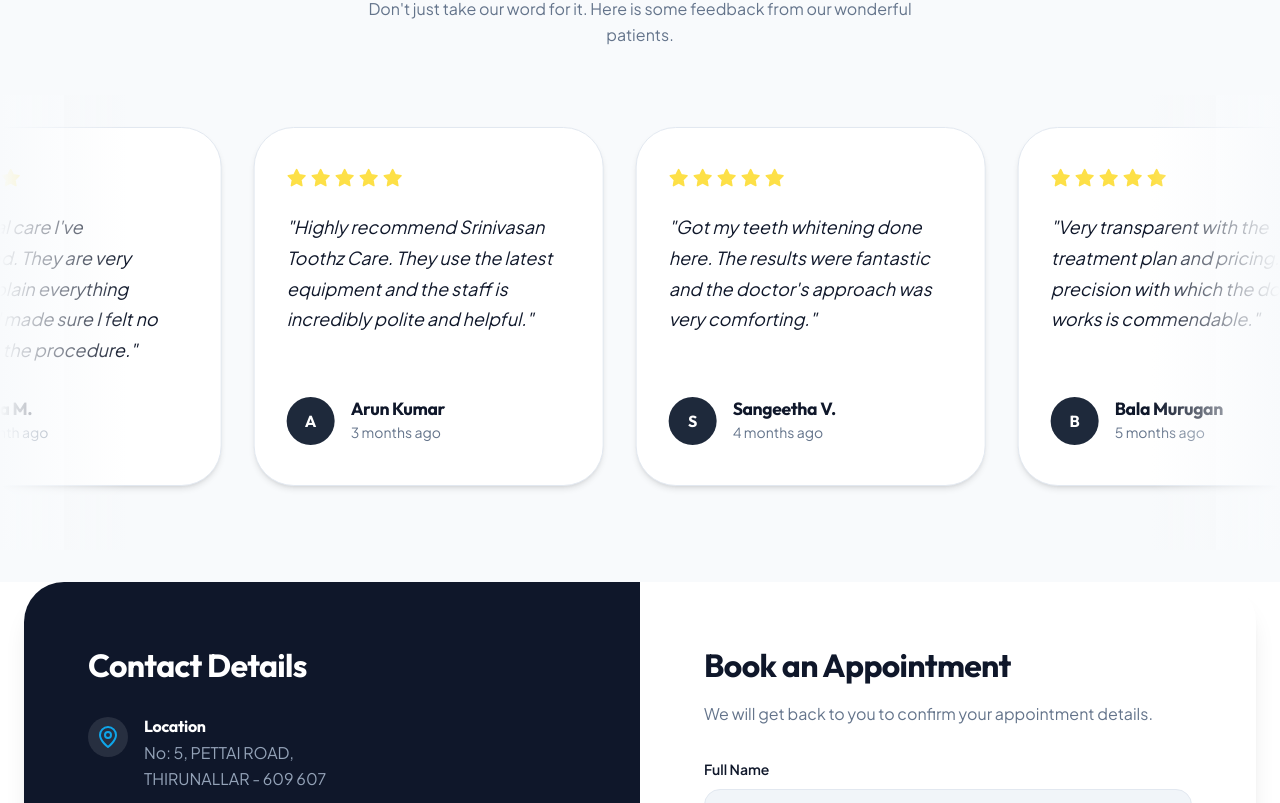
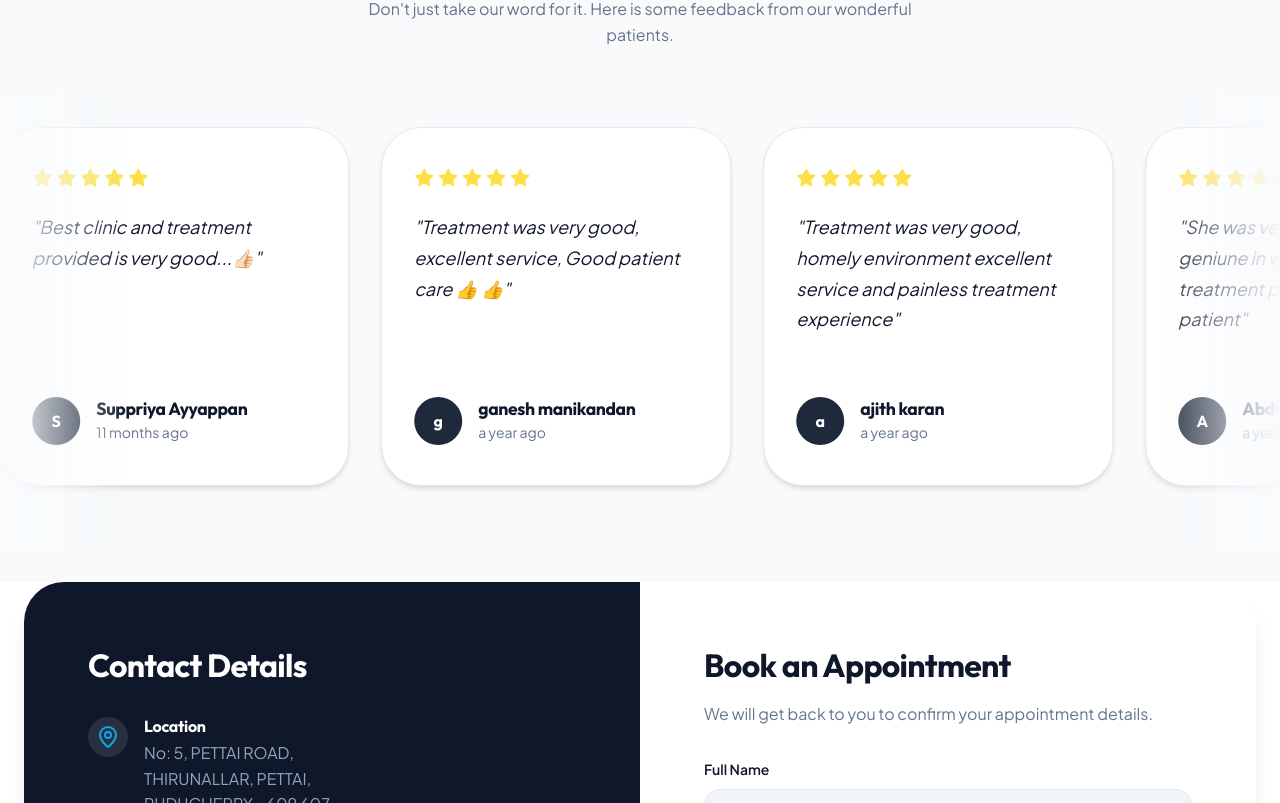
Before and after one commit to srinivasantoothzcare/renu, a React (Vite) app in the folder caredent/: page / in a window 1280 px wide. Shown: the part 3557-4360 px from the top of the page. Built offline with nearby package versions, Linux system fonts and the light colour scheme.

Commit message:
Fix doctor photo path and update Google reviews/map

```diff
--- a/caredent/src/App.jsx
+++ b/caredent/src/App.jsx
@@ -462,7 +462,7 @@ const CSS_STYLES = `
   .doctor-img {
     height: 400px;
     background-color: #E2E8F0;
-    background-image: url('/doctorphoto.webp');
+    background-image: url('doctorphoto.webp');
     background-size: cover;
     background-position: center;
   }
@@ -994,14 +994,12 @@ const Team = () => (
 
 const Testimonials = () => {
   const reviews = [
-    { name: "Karthik R.", rating: 5, date: "2 weeks ago", text: "Dr. Renuka Devy is exceptional! Extremely professional and the clinic is spotless. My implant surgery went perfectly smooth." },
-    { name: "Priya M.", rating: 5, date: "1 month ago", text: "Best dental care I've experienced. They are very patient, explain everything clearly, and made sure I felt no pain during the procedure." },
-    { name: "Arun Kumar", rating: 5, date: "3 months ago", text: "Highly recommend Srinivasan Toothz Care. They use the latest equipment and the staff is incredibly polite and helpful." },
-    { name: "Sangeetha V.", rating: 5, date: "4 months ago", text: "Got my teeth whitening done here. The results were fantastic and the doctor's approach was very comforting." },
-    { name: "Bala Murugan", rating: 5, date: "5 months ago", text: "Very transparent with the treatment plan and pricing. The precision with which the doctor works is commendable." },
-    { name: "Raghav S.", rating: 5, date: "6 months ago", text: "Dr. Devy is the best periodontist in town! Solved my gum issues with a very smooth treatment process." },
-    { name: "Deepa N.", rating: 5, date: "1 year ago", text: "My entire family visits Srinivasan Toothz Care now. Excellent environment and very professional handle of all dental needs." },
-    { name: "Vivek", rating: 5, date: "1 year ago", text: "No more fear of dentists! The procedure was totally painless and the results are amazing. Very reasonable prices too." }
+    { name: "Dr Shanmugapriya", rating: 5, date: "10 months ago", text: "Very talented and kind doctor… treatment provided with affordable price…comfortable to visit in all weekends…Thank you so much Dr. Renuka Devi ❤️…" },
+    { name: "Suppriya Ayyappan", rating: 5, date: "11 months ago", text: "Best clinic and treatment provided is very good...👍🏻" },
+    { name: "ganesh manikandan", rating: 5, date: "a year ago", text: "Treatment was very good, excellent service, Good patient care 👍 👍" },
+    { name: "ajith karan", rating: 5, date: "a year ago", text: "Treatment was very good, homely environment excellent service and painless treatment experience" },
+    { name: "Abdur Rahman", rating: 5, date: "a year ago", text: "She was very intersting and geniune in way she explain the treatment protocol to the patient" },
+    { name: "naren dran", rating: 5, date: "a year ago", text: "Affordable dental clinic, patient friendly doctor, had a positive vibe" }
   ];
 
   const scrollItems = [...reviews, ...reviews]; // Duplicate for seamless infinite scroll
@@ -1070,7 +1068,7 @@ const BookingAndLocation = () => {
                 <div className="contact-icon"><Icons.MapPin /></div>
                 <div className="contact-text">
                   <h4 style={{ color: 'white', marginBottom: '0.25rem' }}>Location</h4>
-                  <p>No: 5, PETTAI ROAD,<br />THIRUNALLAR - 609 607</p>
+                  <p>No: 5, PETTAI ROAD,<br />THIRUNALLAR, PETTAI,<br />PUDUCHERRY - 609 607</p>
                 </div>
               </li>
               <li className="contact-item">
@@ -1091,8 +1089,8 @@ const BookingAndLocation = () => {
 
             <div style={{ borderRadius: '1rem', overflow: 'hidden', height: '200px' }}>
               <iframe
-                src="https://maps.google.com/maps?q=10.925002088726563,79.78859868384916&t=&z=15&ie=UTF8&iwloc=&output=embed"
-                width="100%" height="100%" style={{ border: 0 }} allowFullScreen="" loading="lazy">
+                src="https://www.google.com/maps/embed?pb=!1m14!1m8!1m3!1d244.84429997376668!2d79.7884546!3d10.924886!3m2!1i1024!2i768!4f13.1!3m3!1m2!1s0x3a551700063aa563%3A0x883030681f8526d3!2sSRINIVASAN%20TOOTHZ%20CARE!5e0!3m2!1sen!2sin!4v1772122205890!5m2!1sen!2sin"
+                width="100%" height="100%" style={{ border: 0 }} allowFullScreen="" loading="lazy" referrerpolicy="no-referrer-when-downgrade">
               </iframe>
             </div>
           </div>
```
